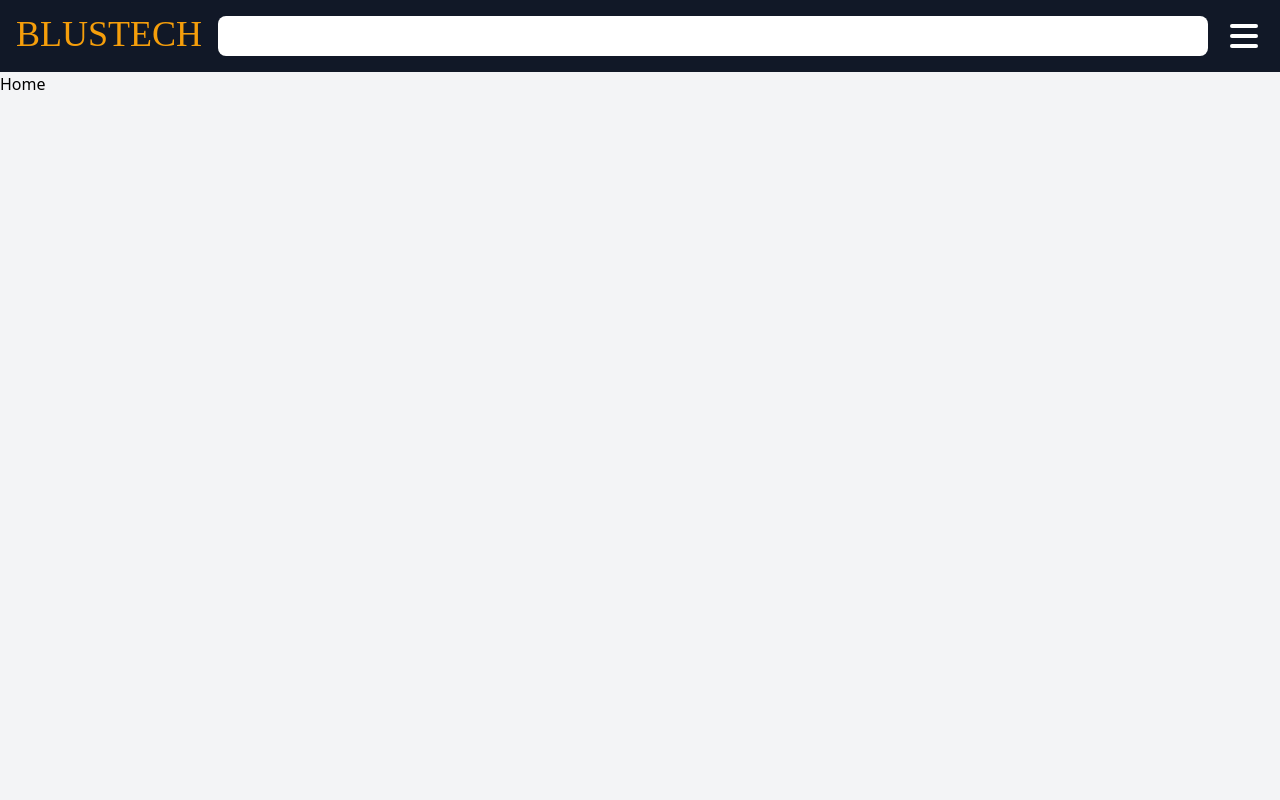
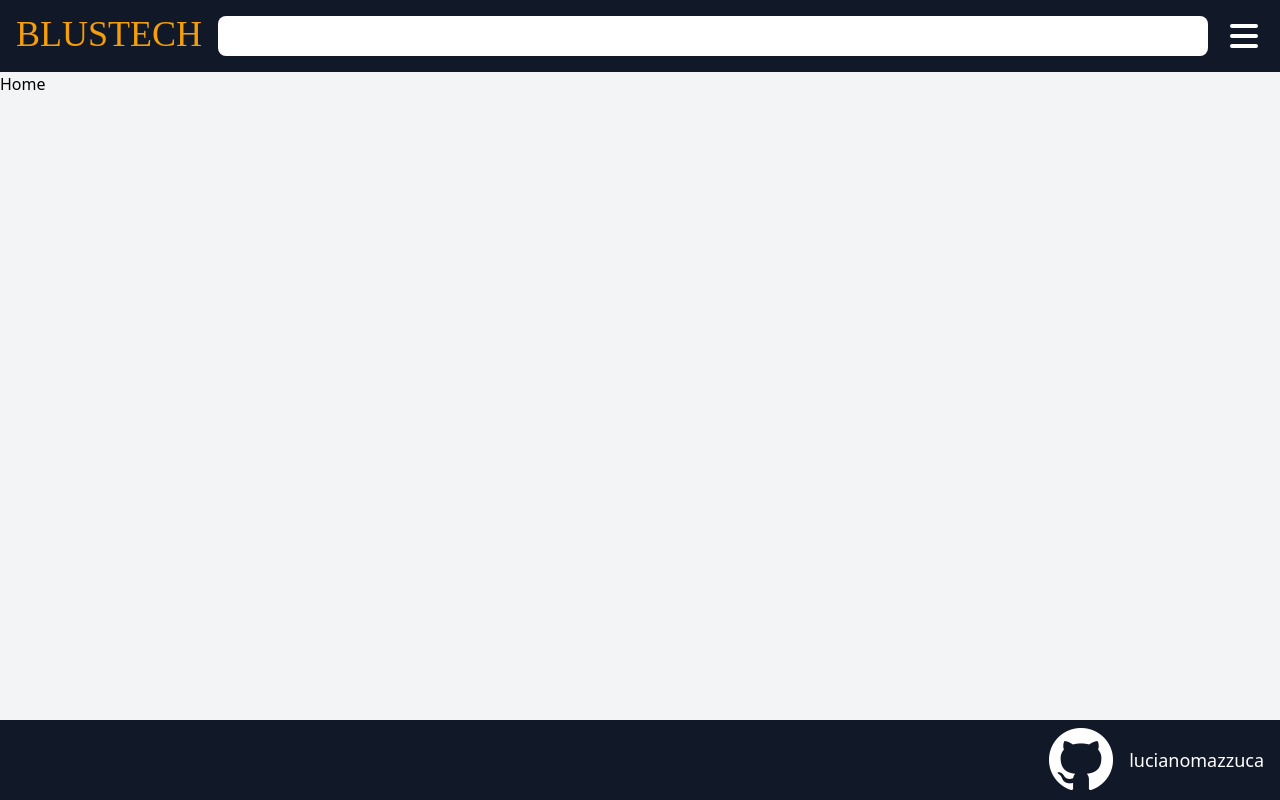
Before and after one commit to lucianomazzuca/blustech-ecommerce, a React (Create React App) app in the folder client/: page / in a window 1280 px wide. Built offline with nearby package versions, Linux system fonts and the light colour scheme; the HTML template or start-up script is replaced by a standard one; a web font is replaced by a local one.

Commit message:
Add footer on bottom

```diff
--- a/client/src/App.js
+++ b/client/src/App.js
@@ -1,17 +1,19 @@
-import './App.css'
+import "./App.css";
 import Navbar from "./components/navbar/Navbar";
-import { BrowserRouter as Router, Route, Switch} from 'react-router-dom'
+import { BrowserRouter as Router, Route, Switch } from "react-router-dom";
 import Home from "./pages/Home";
 import Login from "./pages/Login";
 import NotFound from "./pages/NotFound";
 import { AuthProvider } from "./context/AuthContext";
+import Footer from "./components/footer/Footer";
 
 function App() {
   return (
     <AuthProvider>
       <Router>
-        <div className="App">
+        <div className="App min-h-screen flex flex-col">
           <Navbar />
+          <div className="flex-1">
             <Switch>
               <Route exact path="/">
                 <Home />
@@ -23,7 +25,9 @@ function App() {
                 <NotFound />
               </Route>
             </Switch>
+          </div>
           {/* <LoginForm /> */}
+          <Footer />
         </div>
       </Router>
     </AuthProvider>
--- a/client/src/components/LoginForm.js
+++ b/client/src/components/LoginForm.js
@@ -42,7 +42,7 @@ const LoginForm = () => {
   return (
     <form
       onSubmit={handleSubmit(onSubmit)}
-      className="flex flex-col  bg-white px-7 py-5 rounded-sm border border-gray-300"
+      className="flex flex-col bg-white px-7 py-5 rounded-sm border border-gray-300"
     >
       <div className="form-group">
         <label htmlFor="" className="text-gray-600">
--- /dev/null
+++ b/client/src/components/footer/Footer.js
@@ -0,0 +1,18 @@
+import githubLogo from '../../github-logo.png';
+
+const Footer = () => {
+  return (
+    <footer className="bg-gray-900 mt-6 py-2 w-full flex justify-self-end self-end ">
+      <div className="container">
+        <a href="https://github.com/lucianomazzuca" rel="noreferrer" target="_blank" className="">
+          <div className="wrapper flex items-center justify-center h-full md:justify-end hover:text-indigo-500 ">
+            <img src={githubLogo} alt="Github logo" className="" />
+            <span className="text-white mx-4 text-lg">lucianomazzuca</span>
+          </div>
+        </a>
+      </div>
+    </footer>
+  );
+}
+
+export default Footer;
```
Also changed, not shown: client/src/github-logo.png (added). Lines whose indentation alone changed are shown as unchanged.
